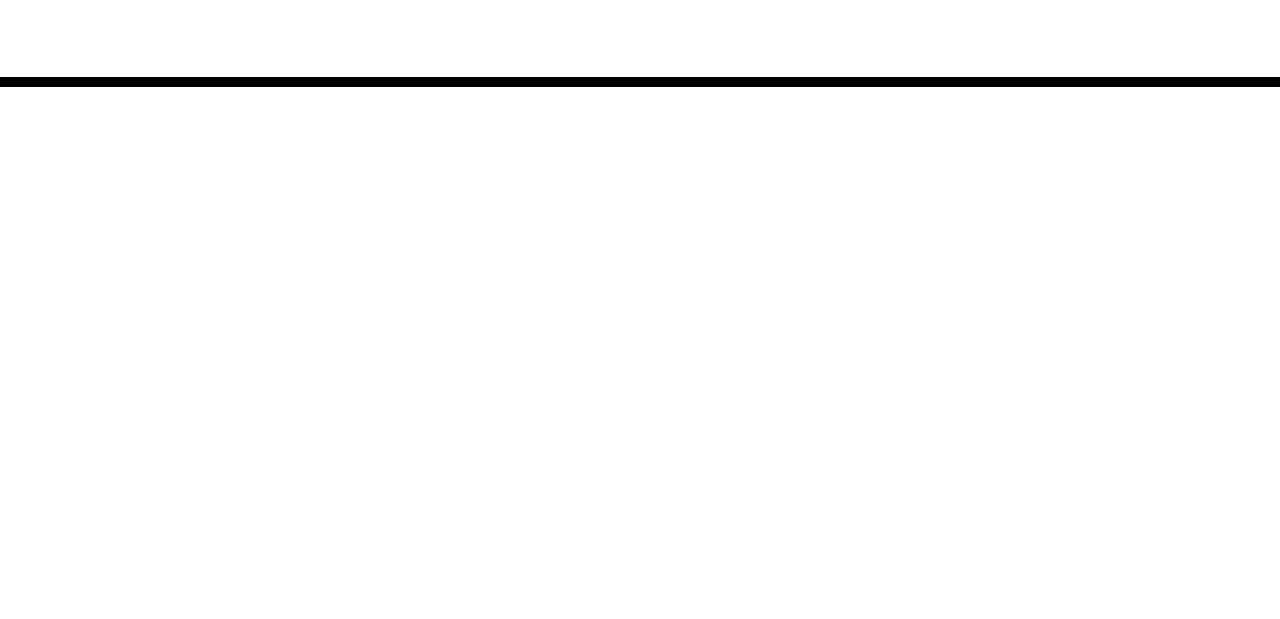
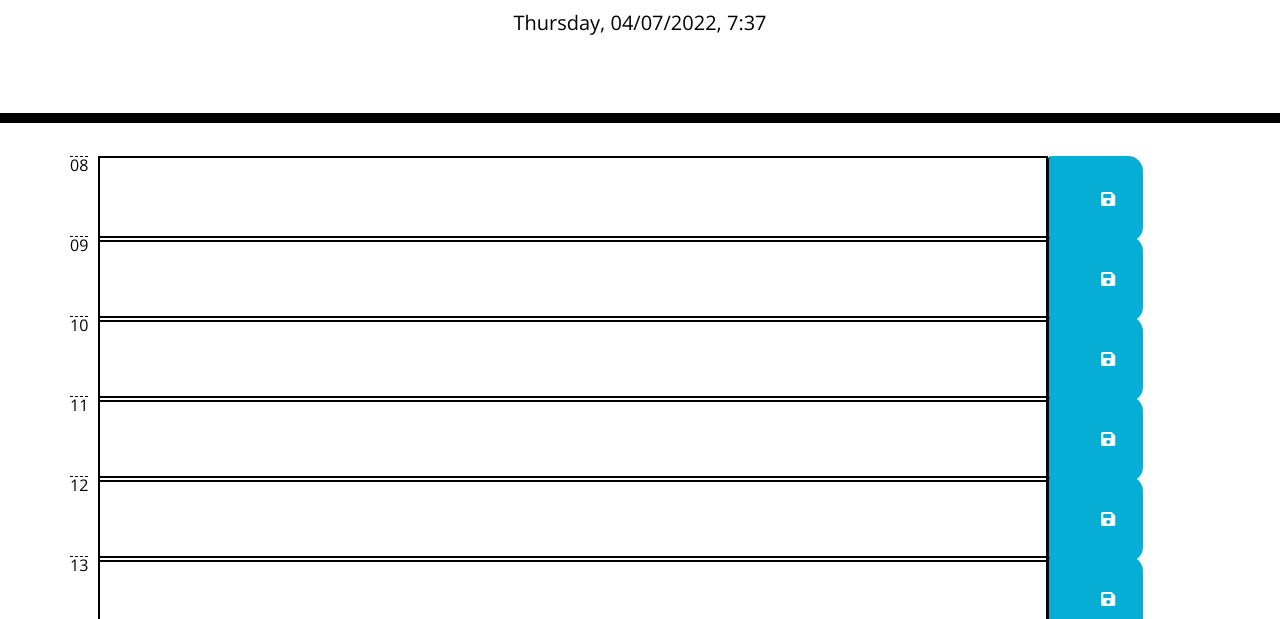
Before and after one commit to lauraantunez024/HW5-WorkDayScheduler, a plain HTML site: page index.html in a window 1280 px wide. Shown: the part 181-800 px from the top of the page. Drawn offline with nearby package versions, Linux system fonts and the light colour scheme; files that its build step writes are made by us from their sources.

Commit message:
dynamically added timeblocks with js

```diff
--- /dev/null
+++ b/assets/package.json
@@ -0,0 +1,5 @@
+{
+  "dependencies": {
+    "moment": "^2.29.2"
+  }
+}
--- a/assets/script.js
+++ b/assets/script.js
@@ -0,0 +1,30 @@
+var container = document.querySelector(".container")
+
+var time = moment().format('dddd, MM/DD/YYYY, h:mm');
+  $("#currentDay").text(time)
+
+
+var hours = ['08', '09', '10', '11', '12', '13', '14', '15', '16','17', '18', '19', '20']
+
+
+
+hours.forEach(hour=>{
+    console.log(hour)
+    var row = document.createElement('div');
+    row.classList.add('row', 'time-block');
+    row.innerHTML = `
+    <div class="col=md-1 hour">${hour}</div>
+        <textarea class="col-md-10 description" name="" id=""></textarea>
+    <button class="col-md-1 btn saveBtn">
+      <i class="fas fa-save"></i>
+    </button>
+    </div>
+    <br>
+    `
+    container.appendChild(row);
+
+
+
+
+
+})
--- a/assets/style.css
+++ b/assets/style.css
@@ -9,7 +9,7 @@ textarea {
   border: none;
   resize: none;
   color: #000000;
-  border-left: 1px solid black;
+  border: 2px solid black;
   padding: 10px;
 }
 
@@ -40,6 +40,8 @@ textarea {
   background-color: #ffffff;
   color: #000000;
   border-top: 1px dashed #000000;
+  margin-right: 10px;
+
 }
 
 .past {
--- a/index.html
+++ b/index.html
@@ -4,6 +4,8 @@
     <meta charset="UTF-8" />
     <meta name="viewport" content="width=device-width, initial-scale=1.0" />
     <meta http-equiv="X-UA-Compatible" content="ie=edge" />
+    <script src="http://code.jquery.com/jquery-1.11.0.min.js"></script>
+
     <link
       rel="stylesheet"
       href="https://stackpath.bootstrapcdn.com/bootstrap/4.3.1/css/bootstrap.min.css"
@@ -14,11 +16,13 @@
       integrity="sha384-50oBUHEmvpQ+1lW4y57PTFmhCaXp0ML5d60M1M7uH2+nqUivzIebhndOJK28anvf"
       crossorigin="anonymous"
     />
+
     <link
       href="https://fonts.googleapis.com/css?family=Open+Sans&display=swap"
       rel="stylesheet"
     />
-    <link rel="stylesheet" href="style.css" />
+
+    <link rel="stylesheet" href="./assets/style.css" />
     <title>Work Day Scheduler</title>
   </head>
 
@@ -30,8 +34,127 @@
     </header>
     <div class="container">
       <!-- Timeblocks go here -->
-    </div>
 
+      <!-- <div class="row time-block">
+        <div class="col=md-1 hour">08 AM</div>
+        <textarea class="col-md-10 description" name="" id=""></textarea>
+        <button class="col-md-1 btn saveBtn">
+          <i class="fas fa-save"></i>
+        </button>
+      </div>
+      <br>
+      <div class="row time-block">
+        <div class="col=md-1 hour">09 AM</div>
+        <textarea class="col-md-10 description" name="" id=""></textarea>
+        <button class="col-md-1 btn saveBtn">
+          <i class="fas fa-save"></i>
+        </button>
+      </div>
+      <br>
+
+      <div class="row time-block">
+        <div class="col=md-1 hour">10 AM</div>
+        <textarea class="col-md-10 description" name="" id=""></textarea>
+        <button class="col-md-1 btn saveBtn">
+          <i class="fas fa-save"></i>
+        </button>
+      </div>
+      <br>
+
+      <div class="row time-block">
+        <div class="col=md-1 hour">11 AM</div>
+        <textarea class="col-md-10 description" name="" id=""></textarea>
+        <button class="col-md-1 btn saveBtn">
+          <i class="fas fa-save"></i>
+        </button>
+      </div>
+      <br>
+
+      <div class="row time-block">
+        <div class="col=md-1 hour">12 PM</div>
+        <textarea class="col-md-10 description" name="" id=""></textarea>
+        <button class="col-md-1 btn saveBtn">
+          <i class="fas fa-save"></i>
+        </button>
+      </div>
+      <br>
+
+      <div class="row time-block">
+        <div class="col=md-1 hour">01 PM</div>
+        <textarea class="col-md-10 description" name="" id=""></textarea>
+        <button class="col-md-1 btn saveBtn">
+          <i class="fas fa-save"></i>
+        </button>
+      </div>
+      <br>
+
+      <div class="row time-block">
+        <div class="col=md-1 hour">02 PM</div>
+        <textarea class="col-md-10 description" name="" id=""></textarea>
+        <button class="col-md-1 btn saveBtn">
+          <i class="fas fa-save"></i>
+        </button>
+      </div>
+      <br>
+
+      <div class="row time-block">
+        <div class="col=md-1 hour">03 PM</div>
+        <textarea class="col-md-10 description" name="" id=""></textarea>
+        <button class="col-md-1 btn saveBtn">
+          <i class="fas fa-save"></i>
+        </button>
+      </div>
+      <br>
+
+      <div class="row time-block">
+        <div class="col=md-1 hour">04 PM</div>
+        <textarea class="col-md-10 description" name="" id=""></textarea>
+        <button class="col-md-1 btn saveBtn">
+          <i class="fas fa-save"></i>
+        </button>
+      </div>
+      <br>
+
+      <div class="row time-block">
+        <div class="col=md-1 hour">05 PM</div>
+        <textarea class="col-md-10 description" name="" id=""></textarea>
+        <button class="col-md-1 btn saveBtn">
+          <i class="fas fa-save"></i>
+        </button>
+      </div>
+      <br>
+
+      <div class="row time-block">
+        <div class="col=md-1 hour">06 PM</div>
+        <textarea class="col-md-10 description" name="" id=""></textarea>
+        <button class="col-md-1 btn saveBtn">
+          <i class="fas fa-save"></i>
+        </button>
+      </div>
+      <br>
+
+      <div class="row time-block">
+        <div class="col=md-1 hour">07 PM</div>
+        <textarea class="col-md-10 description" name="" id=""></textarea>
+        <button class="col-md-1 btn saveBtn">
+          <i class="fas fa-save"></i>
+        </button>
+      </div>
+      <br>
+
+      <div class="row time-block">
+        <div class="col=md-1 hour">08 PM</div>
+        <textarea class="col-md-10 description" name="" id=""></textarea>
+        <button class="col-md-1 btn saveBtn">
+          <i class="fas fa-save"></i>
+        </button>
+      </div> -->
+
+
+
+      <script type = "text/JavaScript" src = " https://MomentJS.com/downloads/moment.js"></script>
+
+    <script src="./assets/script.js"></script>
     <script src="https://cdnjs.cloudflare.com/ajax/libs/jquery/3.2.1/jquery.min.js"></script>
     <script src="https://cdnjs.cloudflare.com/ajax/libs/moment.js/2.24.0/moment.min.js"></script>
   </body>
```
Also changed, not shown: 1 other file.
